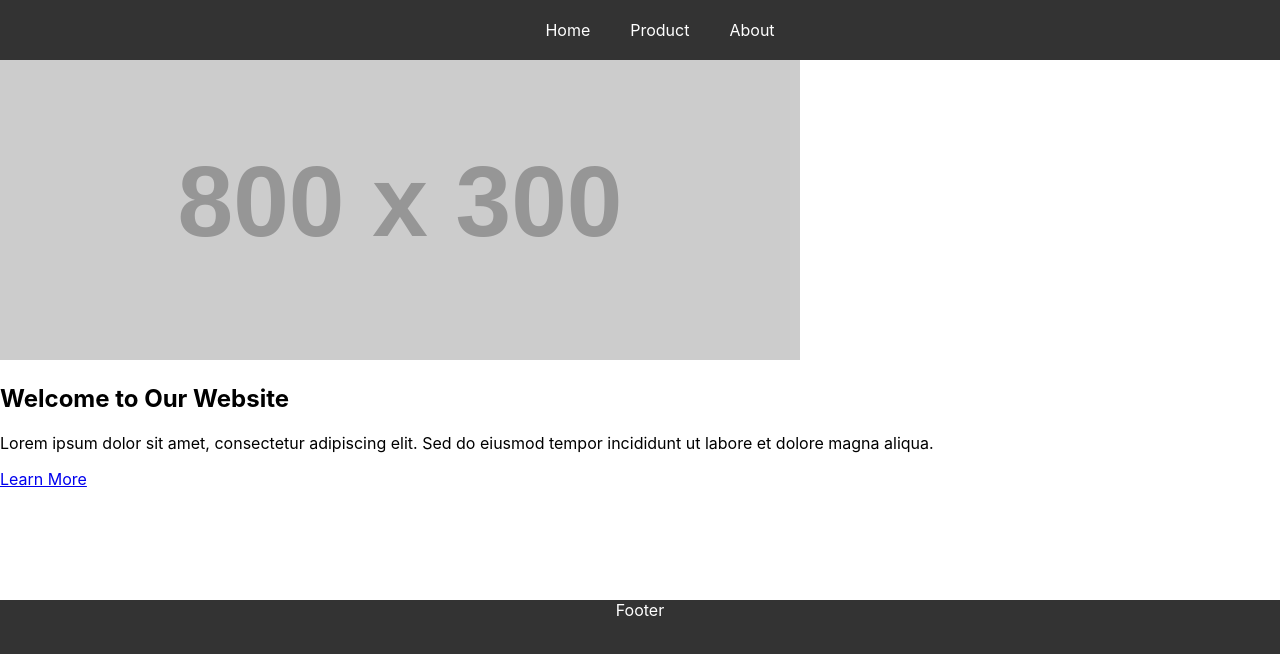
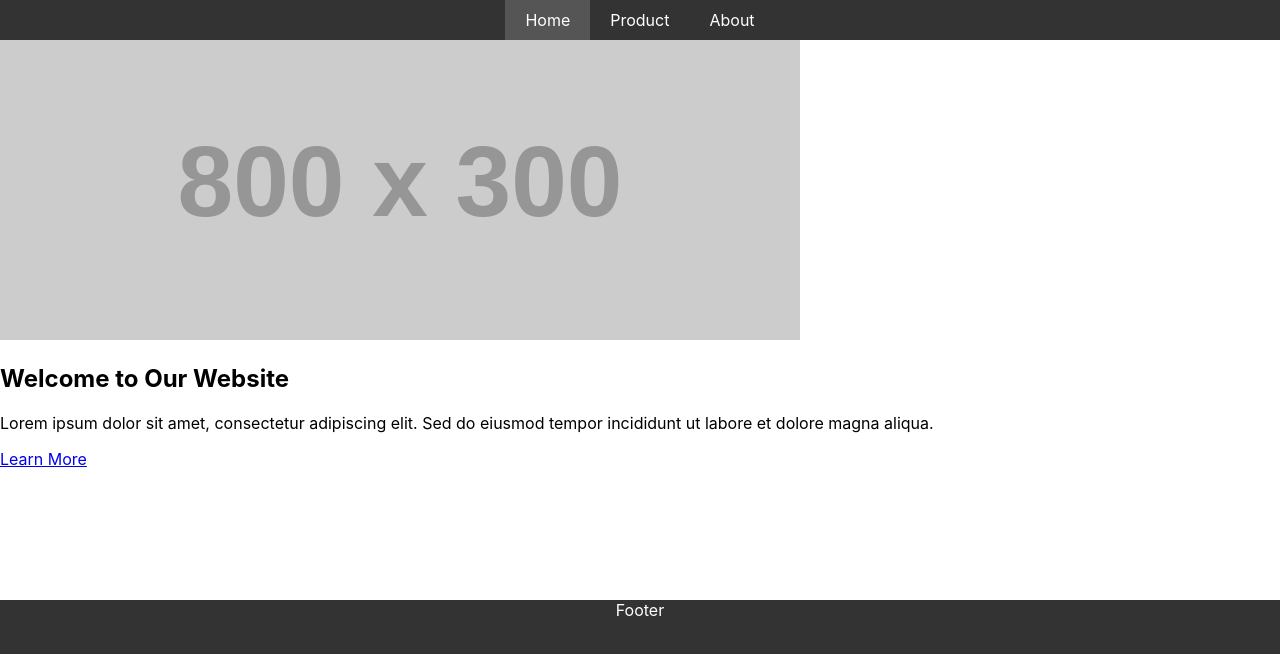
Before and after one commit to mrityunjay33/vidha-foods, a React (Create React App) app: page / in a window 1280 px wide. Shown: the top 654 px of the page. Built offline with nearby package versions, Linux system fonts and the light colour scheme.

Commit message:
css changes

```diff
--- a/src/App.css
+++ b/src/App.css
@@ -1,7 +1,6 @@
 /* Navbar styles */
 .navbar-menu {
   background-color: #333;
-  padding: 10px 20px;
   position: fixed;
   width: 100%;
 }
@@ -26,9 +25,13 @@
 .navbar-menu li a:hover {
   background-color: #555;
 }
+.navbar-menu li a.active {
+  background-color: #555;
+}
+
 /* Content Style */
 .home, .products, .about{
-  padding-top: 60px;
+  padding-top: 40px;
   padding-bottom: 220px;
 }
 
--- a/src/components/navbar/Layout.js
+++ b/src/components/navbar/Layout.js
@@ -1,4 +1,4 @@
-import { Outlet, Link  } from "react-router-dom";
+import { Outlet, NavLink  } from "react-router-dom";
 
 const Layout = () => {
     return (
@@ -6,13 +6,13 @@
         <nav className="navbar-menu">
           <ul>
             <li>
-              <Link to="/">Home</Link>
+              <NavLink to="/">Home</NavLink>
             </li>
             <li>
-              <Link to="/products">Product</Link>
+              <NavLink to="/products">Product</NavLink>
             </li>
             <li>
-              <Link to="/about">About</Link>
+              <NavLink to="/about">About</NavLink>
             </li>
           </ul>
         </nav>
```
